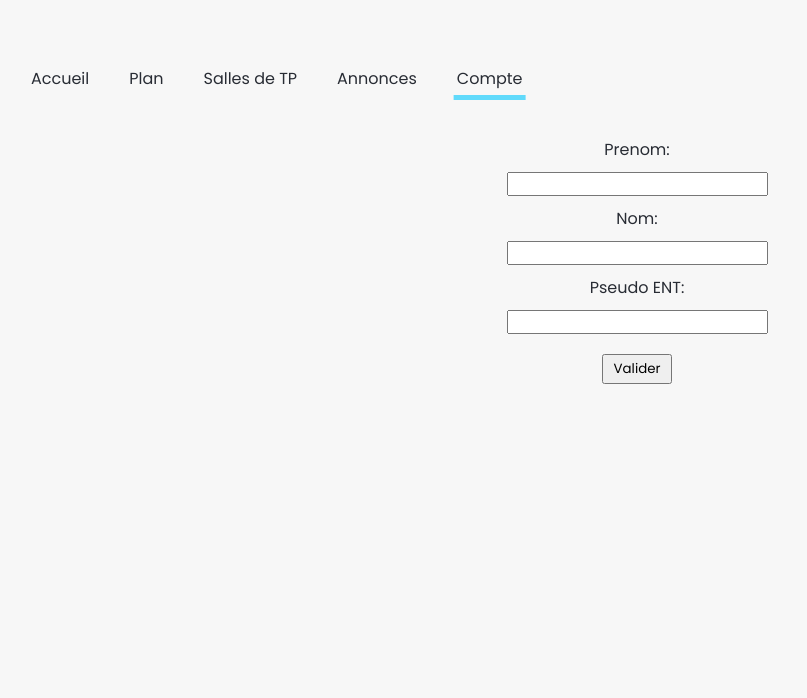
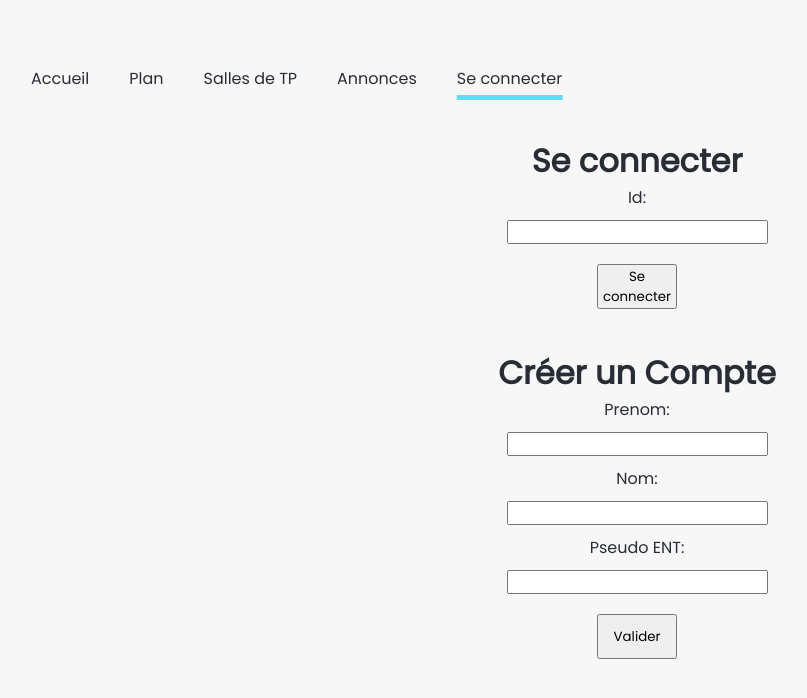
Before and after one commit to vocthor/EP_client, a React (Create React App) app: page /compte in a window 1280 px wide. Shown: the top 698 px of the page, without its empty margins (3-810 px from the left). Built offline with nearby package versions, Linux system fonts and the light colour scheme; no server answers.

Commit message:
Ajout authentification v1

```diff
--- a/src/components/Navigation.js
+++ b/src/components/Navigation.js
@@ -1,7 +1,44 @@
-import React from "react";
+import React, { useEffect, useState } from "react";
 import { NavLink } from "react-router-dom";
+import Axios from "axios";
+import { useHistory } from "react-router-dom";
 
 const Navigation = () => {
+  const [authState, setAuthState] = useState(false);
+  const [prenom, setPrenom] = useState("");
+  const [nom, setNom] = useState("");
+  let history = useHistory();
+
+  /*  Fonction qui permets de supprimer le token associée au compte connecté, donc permets de
+  déconnecter l'utilisateur puis le redirige sur la page Home*/
+  const logout = () => {
+    sessionStorage.removeItem("accessToken");
+    setAuthState(false);
+    history.push("/");
+  };
+
+  /*  Permets de savoir s'il y a un user connecté au chargement de la page et donc de
+  définir les constantes qui seront necessaires dans l'affichage */
+  useEffect(() => {
+    Axios.post(
+      "http://localhost:3001/getUserData",
+      { variable: 1 }, // je suis obligé de mettre ça sinon il y a un probleme avec le header mais en soit cette ligne est inutile
+      {
+        headers: {
+          accessToken: sessionStorage.getItem("accessToken"),
+        },
+      }
+    ).then((res) => {
+      if (res.data.error) {
+        setAuthState(false);
+      } else {
+        setAuthState(true);
+        setPrenom(res.data.prenom);
+        setNom(res.data.nom);
+      }
+    });
+  });
+
   return (
     <div className="navigation">
       <NavLink exact to="/" activeClassName="nav-active">
@@ -17,9 +54,18 @@ const Navigation = () => {
       <NavLink exact to="/annonces" activeClassName="nav-active">
         Annonces
       </NavLink>
-      <NavLink exact to="/compte" activeClassName="nav-active">
-        Compte
-      </NavLink>
+      {authState ? (
+        <div className="Loginfo">
+          <h4>
+            {prenom} {nom}
+          </h4>
+          <button onClick={logout}>Se déconnecter</button>
+        </div>
+      ) : (
+        <NavLink exact to="/compte" activeClassName="nav-active">
+          Se connecter
+        </NavLink>
+      )}
     </div>
   );
 };
--- a/src/pages/Compte.js
+++ b/src/pages/Compte.js
@@ -1,12 +1,19 @@
-import React, { useState } from "react";
+import React, { useState, useEffect } from "react";
 import Navigation from "../components/Navigation";
 import Axios from "axios";
+import { useHistory } from "react-router-dom";
 
 const Compte = () => {
   const [nom, setNom] = useState("");
   const [prenom, setPrenom] = useState("");
   const [pseudo, setPseudo] = useState("");
+  const [id, setId] = useState();
+  const [user, setUser] = useState({});
+  const [listUser, setListUser] = useState([]);
+  let history = useHistory();
 
+  /* Fonction déclenchée lorsqu'on valide la création d'un compte, elle permets d'ajouter ce qui est rentré
+  par l'utilisateur dans les champs directement dans la base de données donc elle crée un utilisateur*/
   const addUser = () => {
     Axios.post("http://localhost:3001/create", {
       prenom: prenom,
@@ -15,10 +22,62 @@ const Compte = () => {
     }).then(() => console.log("success"));
   };
 
+  /* Fonction qui va permettre de se faire connecter l'id renseigné, elle redirige ensuite suite la page Home*/
+  const login = () => {
+    Axios.post("http://localhost:3001/getUser", {
+      id: id,
+    }).then((res) => {
+      if (res.data.error) {
+        alert(res.data.error);
+      } else {
+        sessionStorage.setItem("accessToken", res.data.accessToken);
+        recupDataUser();
+        history.push("/");
+      }
+    });
+  };
+
+  /* Fonction qui permets de récupérer les données associées à l'id connecté et lets mets dans la const user*/
+  const recupDataUser = () => {
+    Axios.post(
+      "http://localhost:3001/getUserData",
+      { variable: 1 }, // je suis obligé de mettre ça sinon il y a un probleme avec le header mais en soit cette ligne est inutile
+      {
+        headers: {
+          accessToken: sessionStorage.getItem("accessToken"),
+        },
+      }
+    ).then((res) => {
+      setUser(res.data);
+    });
+  };
+
+  /* Pour que les données soient présentes au chargement de la page, mais je crois ce n'est plus utile apres les
+  modifs que j'ai faites, à check*/
+  useEffect(() => {
+    recupDataUser();
+  });
+
   return (
     <div className="Compte">
       <Navigation />
+      {user.nom ? (
+        <div className="Connected">
+          <h1>
+            {user.prenom} {user.nom} est connecté
+          </h1>
+          <button>Se déconnecter</button>
+        </div>
+      ) : (
         <div className="Form">
+          <div className="FormLogin">
+            <h1>Se connecter</h1>
+            <label>Id:</label>
+            <input type="text" onChange={(e) => setId(e.target.value)} />
+            <button onClick={login}>Se connecter</button>
+          </div>
+          <div className="FormRegister">
+            <h1>Créer un Compte</h1>
             <label>Prenom:</label>
             <input type="text" onChange={(e) => setPrenom(e.target.value)} />
             <label>Nom:</label>
@@ -28,6 +87,8 @@ const Compte = () => {
             <button onClick={addUser}>Valider</button>
           </div>
         </div>
+      )}
+    </div>
   );
 };
 
--- a/src/pages/Home.js
+++ b/src/pages/Home.js
@@ -2,8 +2,10 @@ import Calendar from "../components/Calendar";
 import Navigation from "../components/Navigation";
 import Weather from "../components/Weather";
 import weather from "../components/Weather";
+import { useHistory } from "react-router-dom";
 
-const Home = () => {
+const Home = ({}) => {
+  let history = useHistory();
   return (
     <div className="home">
       <Navigation />
--- a/src/styles/components/_navigation.scss
+++ b/src/styles/components/_navigation.scss
@@ -1,6 +1,7 @@
 .navigation {
   margin: 26px 0;
   display: flex;
+  position: relative;
 
   a {
     margin: 10px;
@@ -19,4 +20,17 @@
       transform: translateX(-50%);
     }
   }
+
+  .Loginfo {
+    right: -40%;
+    width: 50%;
+    display: flex;
+    position: relative;
+  }
+  h4,
+  button {
+    margin: 10px;
+    padding: 10px;
+    position: relative;
+  }
 }
--- a/src/styles/components/compte.scss
+++ b/src/styles/components/compte.scss
@@ -1,15 +1,38 @@
-.Form {
+.FormRegister {
   display: flex;
   flex-direction: column;
   justify-content: center;
   align-items: center;
 }
+.FormLogin {
+  display: flex;
+  flex-direction: column;
+  justify-content: center;
+  align-items: center;
+  padding-bottom: 40px;
+}
+.Connected {
+  display: flex;
+  flex-direction: column;
+  justify-content: center;
+  align-items: center;
+  padding-bottom: 40px;
+  padding-top: 40px;
+}
+.Connected button {
+  width: 100px;
+  height: 50px;
+  margin-top: 50px;
+}
+.Connected button:hover {
+  cursor: pointer;
+}
 .Form input {
   margin: 10px;
 }
 .Form button {
-  width: 70px;
-  height: 30px;
+  width: 80px;
+  height: 45px;
   margin-top: 10px;
 }
 .Form button:hover {
```
Also changed, not shown: src/App.js (+18 -0 lines), 1 other file (tests, documents, lock files or other folders). Lines whose indentation alone changed are shown as unchanged.
